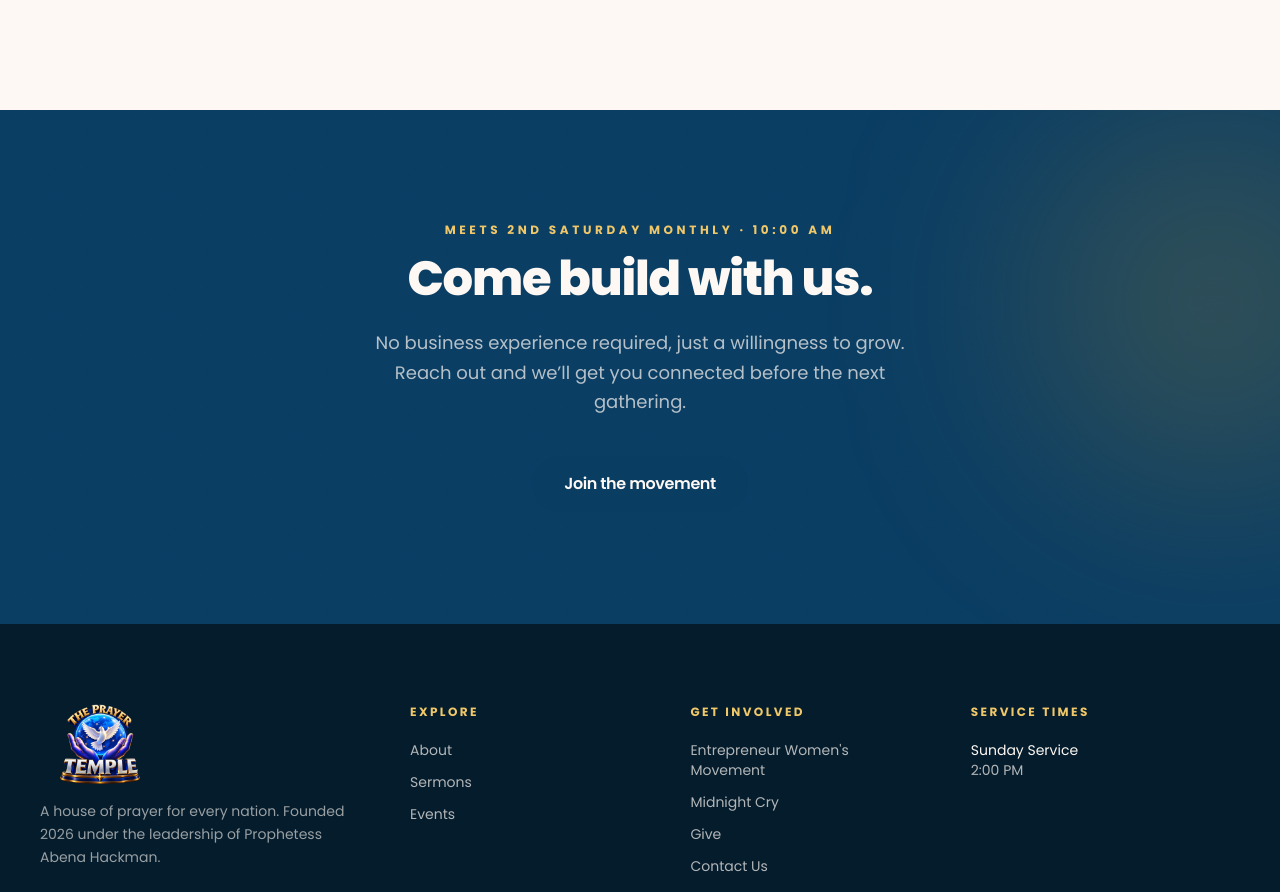
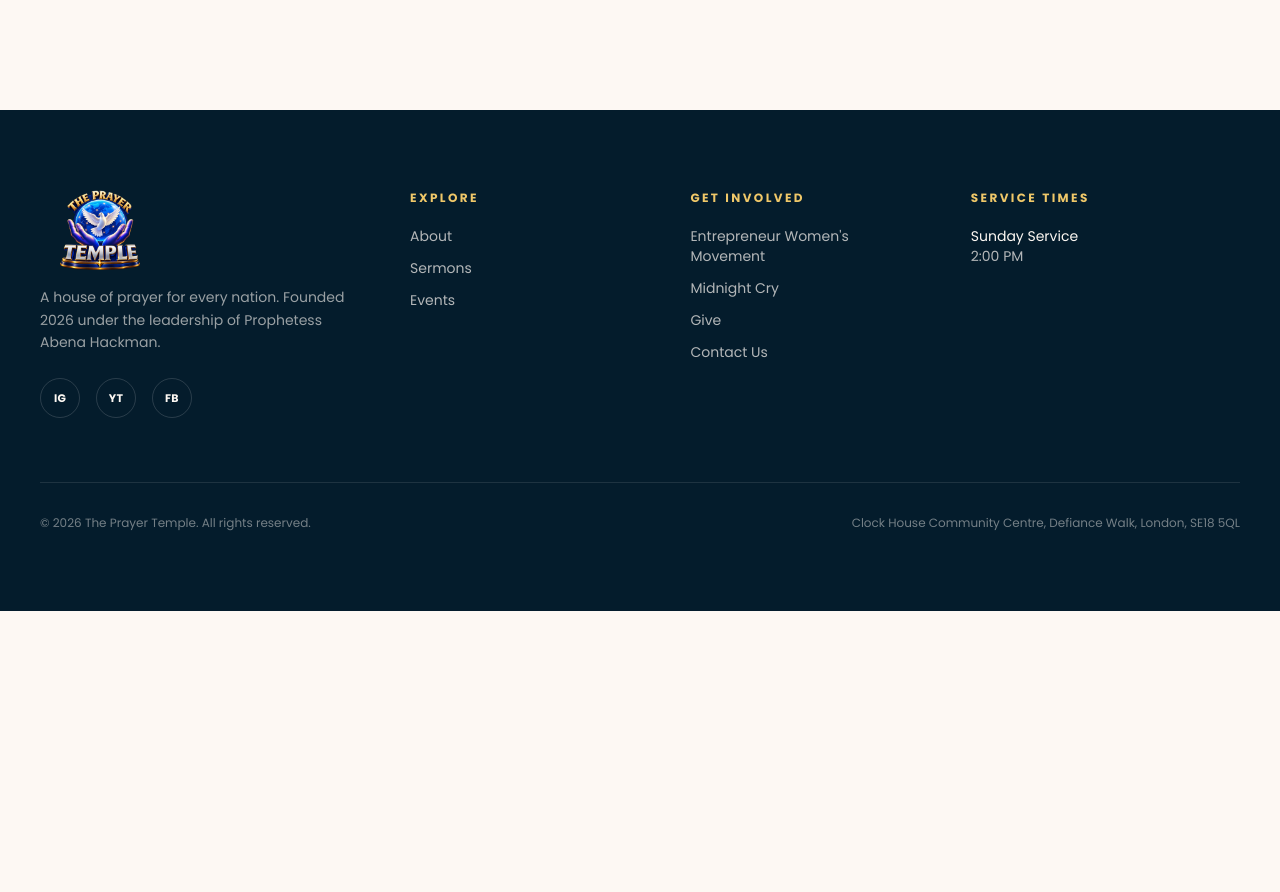
Before and after one commit to Kobby38/theprayertemple, a Next.js app: page /entrepreneur-womens-movement in a window 1280 px wide. Shown: the part 3167-4059 px from the top of the page. After the commit the page ends 3778 px from the top, so only its background shows below. Built offline with nearby package versions, Linux system fonts and the light colour scheme.

Commit message:
Remove meeting section and join button
Removed the section promoting the monthly meeting and the associated button.

```diff
--- a/app/entrepreneur-womens-movement/page.tsx
+++ b/app/entrepreneur-womens-movement/page.tsx
@@ -3,7 +3,6 @@ import Image from "next/image";
 import { Clock } from "lucide-react";
 import { ScrollReveal } from "@/components/ui/ScrollReveal";
 import { SectionHeading } from "@/components/ui/SectionHeading";
-import { Button } from "@/components/ui/Button";
 import { JoinZoomButton } from "@/components/JoinZoomButton";
 import { ewmMeeting } from "@/lib/data";
 
@@ -158,30 +157,6 @@ export default function EntrepreneurWomensMovementPage() {
           </div>
         </div>
       </section>
-
-      <section className="relative overflow-hidden bg-navy-900 py-28 text-cream grain">
-        <div className="pointer-events-none absolute -right-32 top-0 h-96 w-96 rounded-full bg-brown-500/20 blur-[100px]" />
-        <div className="relative mx-auto max-w-4xl px-6 text-center lg:px-10">
-          <ScrollReveal>
-            <p className="text-xs font-bold uppercase tracking-[0.3em] text-brown-300">
-              Meets 2nd Saturday monthly · 10:00 AM
-            </p>
-            <h2 className="mt-4 text-balance text-4xl font-extrabold leading-[1.05] tracking-tight sm:text-5xl">
-              Come build with us.
-            </h2>
-            <p className="mx-auto mt-6 max-w-xl text-lg leading-relaxed text-cream/70">
-              No business experience required, just a willingness to grow.
-              Reach out and we&rsquo;ll get you connected before the next
-              gathering.
-            </p>
-            <div className="mt-10 flex justify-center">
-              <Button href="/contact" size="lg">
-                Join the movement
-              </Button>
-            </div>
-          </ScrollReveal>
-        </div>
-      </section>
     </>
   );
 }
```
